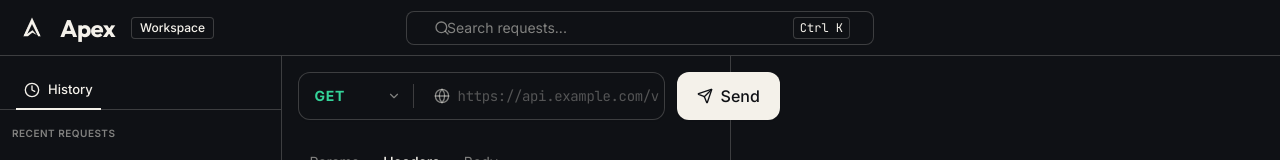
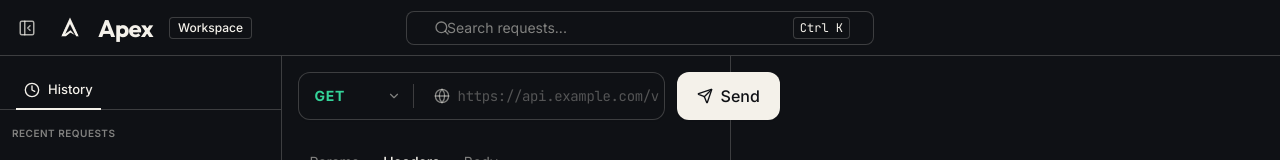
Before and after one commit to vardzz/api-request-playground, a Next.js app: page / in a window 1280 px wide. Shown: the top 160 px of the page. Built offline with nearby package versions, Linux system fonts and the light colour scheme.

Commit message:
feat: implement main application layout with global header, search, and dashboard panels

```diff
--- a/app/page.tsx
+++ b/app/page.tsx
@@ -4,13 +4,14 @@ import { RequestProvider } from '../context/RequestContext';
 import RequestWorkbench from '../components/workbench/RequestWorkbench';
 import ResponsePanel from '../components/response/ResponsePanel';
 import HistorySidebar from '../components/history/HistorySidebar';
-import { Search } from 'lucide-react';
+import { Search, PanelLeftClose, PanelLeft } from 'lucide-react';
 import { useState, useEffect, useRef } from 'react';
 import Image from 'next/image';
 import apexLogo from './logo.png';
 
 export default function Home() {
   const [searchQuery, setSearchQuery] = useState('');
+  const [isSidebarOpen, setIsSidebarOpen] = useState(true);
   const searchInputRef = useRef<HTMLInputElement>(null);
 
   useEffect(() => {
@@ -32,6 +33,13 @@ export default function Home() {
 
           {/* Left: Branding */}
           <div className="flex items-center gap-3 flex-1">
+            <button
+              onClick={() => setIsSidebarOpen(!isSidebarOpen)}
+              className="p-1.5 hover:bg-[#F4F1EA]/10 rounded-md transition-colors text-[#F4F1EA]/70 hover:text-[#F4F1EA] -ml-1"
+              title="Toggle Sidebar"
+            >
+              {isSidebarOpen ? <PanelLeftClose size={18} /> : <PanelLeft size={18} />}
+            </button>
             <div className="relative w-8 h-8 flex items-center justify-center">
               <Image src={apexLogo} alt="Apex Logo" fill className="object-contain" />
             </div>
@@ -67,8 +75,19 @@ export default function Home() {
         {/* Main Application Area */}
         <div className="flex flex-1 overflow-hidden flex-col md:flex-row bg-[#0F1115]">
           {/* History Sidebar */}
-          <div className="hidden md:flex flex-col h-full border-r border-[#F4F1EA]/20 bg-[#0F1115]" style={{ width: '22%' }}>
-            <HistorySidebar searchQuery={searchQuery} />
+          <div
+            className="hidden md:flex flex-col h-full border-[#F4F1EA]/20 bg-[#0F1115] transition-all duration-300 ease-in-out"
+            style={{
+              width: isSidebarOpen ? '22%' : '0%',
+              minWidth: isSidebarOpen ? '250px' : '0px',
+              borderRightWidth: isSidebarOpen ? '1px' : '0px',
+              opacity: isSidebarOpen ? 1 : 0,
+              overflow: 'hidden'
+            }}
+          >
+            <div className="w-[22vw] min-w-[250px] h-full">
+              <HistorySidebar searchQuery={searchQuery} />
+            </div>
           </div>
 
           <main className="flex-1 flex overflow-hidden">
```
